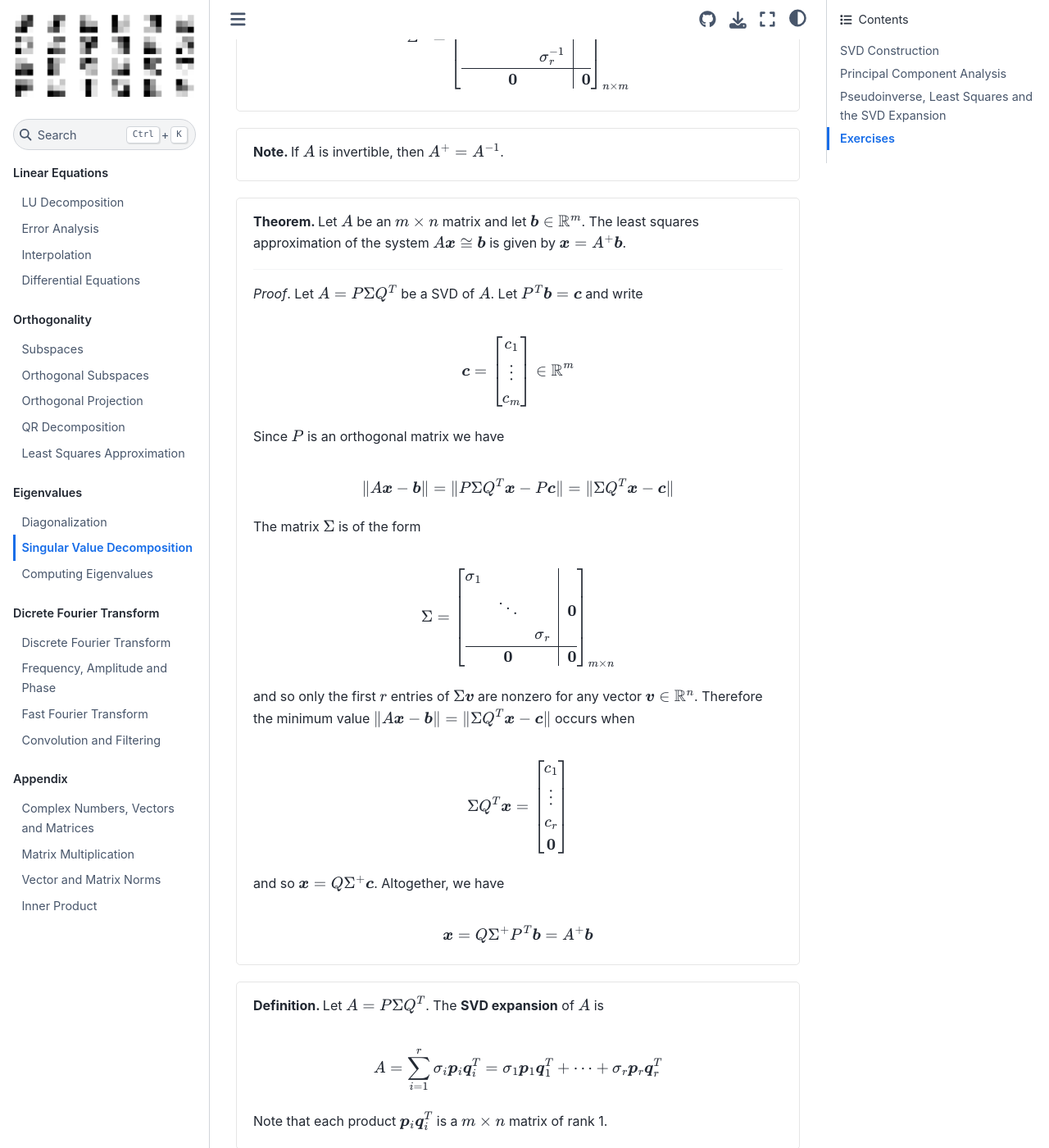
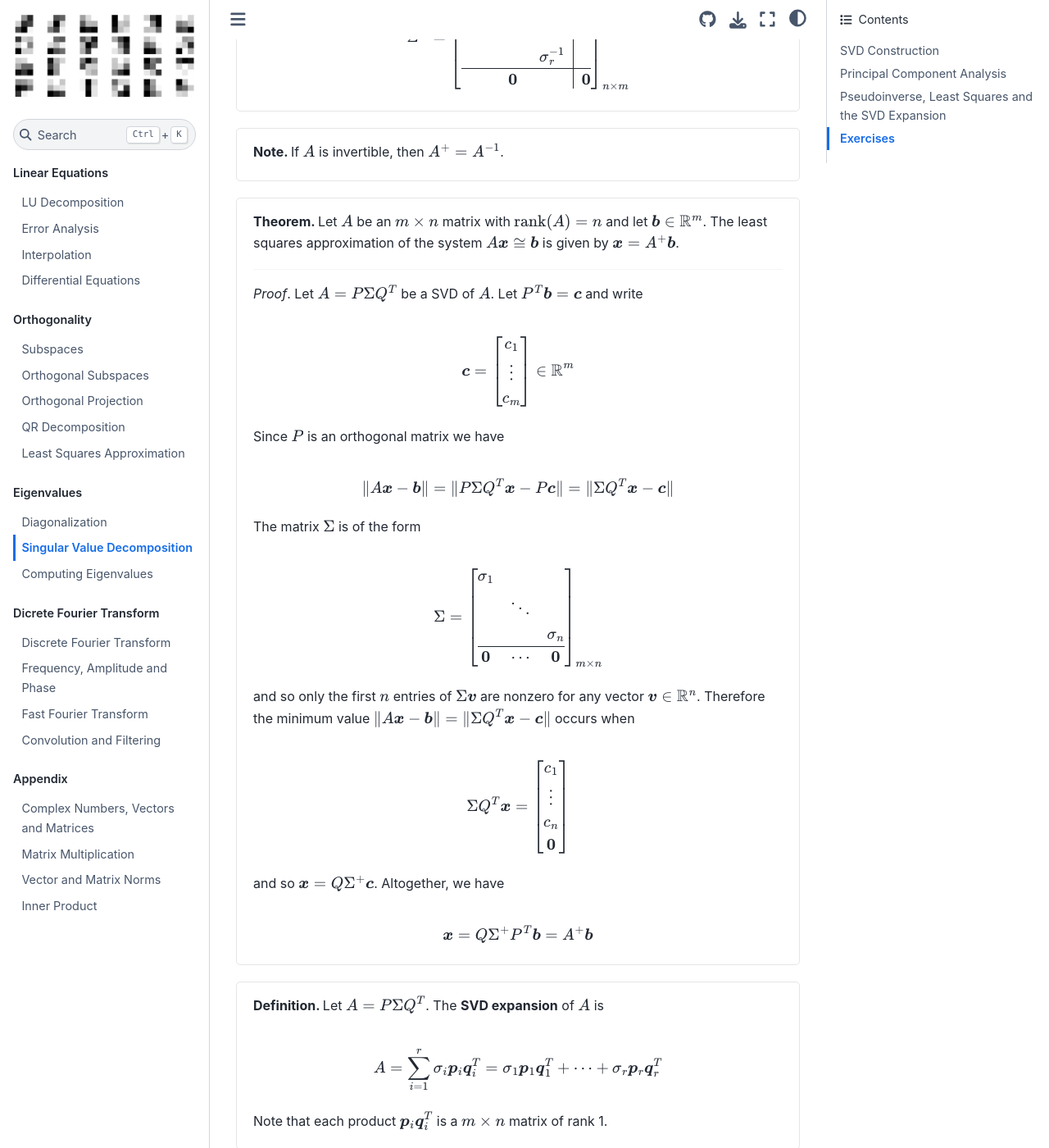
Before and after one commit to UBCMath/MATH307, a Jupyter Book: the page built from eigenvalues/svd.md, in a window 1280 px wide and 1400 px high, scrolled down 9067 px. Shown: the whole window at 82% size. Built offline with Jupyter Book 1.0.4 settings and Sphinx 7.4.7 and the Sphinx Book theme 1.1.4, drawn with Linux system fonts in a browser that asks for light colours; pages that are not in the unit, such as notebooks, are missing from menus.

Commit message:
Fixed typos

````diff
--- a/eigenvalues/svd.md
+++ b/eigenvalues/svd.md
@@ -348,7 +348,7 @@ If $A$ is invertible, then $A^+ = A^{-1}$.
 ```
 
 ```{div} theorem
-Let $A$ be an $m \times n$ matrix and let $\boldsymbol{b} \in \mathbb{R}^m$. The least squares approximation of the system $A \boldsymbol{x} \cong \boldsymbol{b}$ is given by $\boldsymbol{x} = A^+ \boldsymbol{b}$.
+Let $A$ be an $m \times n$ matrix with $\mathrm{rank}(A) = n$ and let $\boldsymbol{b} \in \mathbb{R}^m$. The least squares approximation of the system $A \boldsymbol{x} \cong \boldsymbol{b}$ is given by $\boldsymbol{x} = A^+ \boldsymbol{b}$.
 
 ---
 
@@ -371,21 +371,21 @@ The matrix $\Sigma$ is of the form
 $$
 \Sigma =
 \renewcommand{\arraystretch}{1.25}
-\left[ \begin{array}{ccc|c}
-\sigma_1 & & & \\
-& \ddots & & \boldsymbol{0} \\
-& & \sigma_r & \\ \hline
-& \boldsymbol{0} & & \boldsymbol{0}
+\left[ \begin{array}{ccc}
+\sigma_1 & & \\
+& \ddots & \\
+& & \sigma_n \\ \hline
+\boldsymbol{0} & \cdots & \boldsymbol{0}
 \end{array} \right]_{m \times n}
 \renewcommand{\arraystretch}{1}
 $$
 
-and so only the first $r$ entries of $\Sigma \boldsymbol{v}$ are nonzero for any vector $\boldsymbol{v} \in \mathbb{R}^n$. Therefore the minimum value $\| A \boldsymbol{x} - \boldsymbol{b} \| = \| \Sigma Q^T \boldsymbol{x} - \boldsymbol{c} \|$ occurs when
+and so only the first $n$ entries of $\Sigma \boldsymbol{v}$ are nonzero for any vector $\boldsymbol{v} \in \mathbb{R}^n$. Therefore the minimum value $\| A \boldsymbol{x} - \boldsymbol{b} \| = \| \Sigma Q^T \boldsymbol{x} - \boldsymbol{c} \|$ occurs when
 
 $$
 \Sigma Q^T \boldsymbol{x}
 = \begin{bmatrix}
-c_1 \\ \vdots \\ c_r \\ \boldsymbol{0} \end{bmatrix}
+c_1 \\ \vdots \\ c_n \\ \boldsymbol{0} \end{bmatrix}
 $$
 
 and so $\boldsymbol{x} = Q \Sigma^+ \boldsymbol{c}$. Altogether, we have
````
Also changed, not shown: orthogonality/projection.md (+1 -1 lines), 1 other file.
